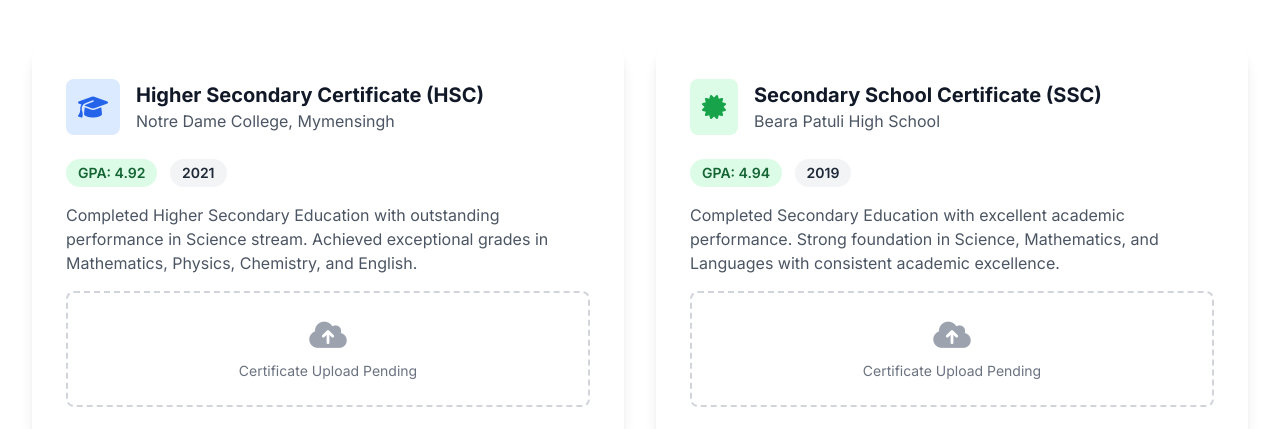
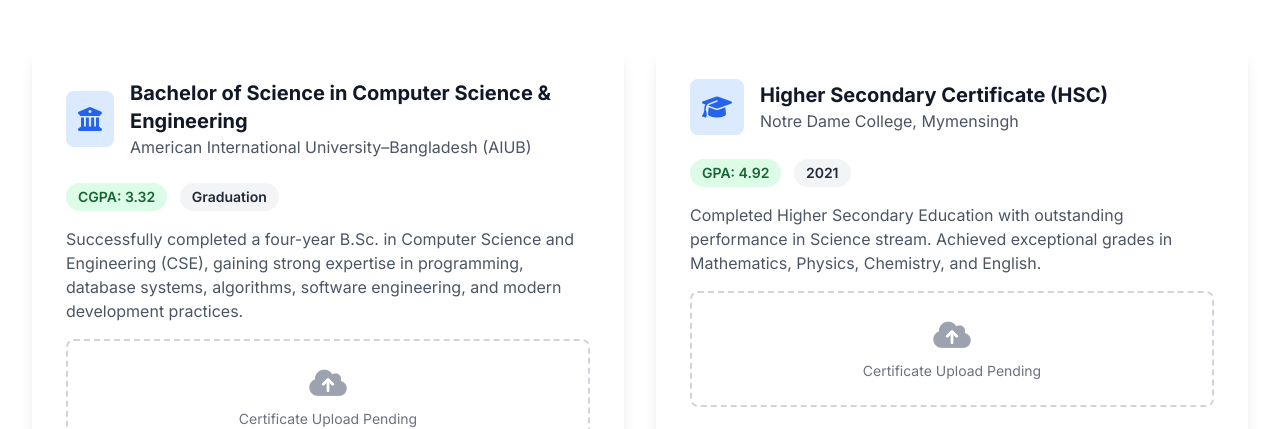
Before and after one commit to yasinarafatnafis/Eportfolio2, a plain HTML site: page certificates.html in a window 1280 px wide. Shown: the part 527-956 px from the top of the page. Drawn offline with nearby package versions, Linux system fonts and the light colour scheme.

Commit message:
Add Bachelor of Science certificate card
Added a new certificate card for Bachelor of Science in Computer Science & Engineering, including details about the university, CGPA, and a placeholder for certificate upload.

```diff
--- a/certificates.html
+++ b/certificates.html
@@ -122,6 +122,37 @@
             </div>
 
             <div class="grid grid-cols-1 md:grid-cols-2 gap-8">
+                <div class="certificate-card bg-white p-8 rounded-2xl shadow-lg">
+    <div class="flex items-center space-x-4 mb-6">
+        <div class="bg-blue-100 p-3 rounded-lg">
+            <i class="fas fa-university text-2xl text-blue-600"></i>
+        </div>
+        <div>
+            <h3 class="text-xl font-bold text-gray-900">Bachelor of Science in Computer Science & Engineering</h3>
+            <p class="text-gray-600">American International University–Bangladesh (AIUB)</p>
+        </div>
+    </div>
+
+    <div class="mb-4">
+        <span class="inline-block bg-green-100 text-green-800 px-3 py-1 rounded-full text-sm font-semibold">
+            CGPA: 3.32
+        </span>
+        <span class="inline-block bg-gray-100 text-gray-800 px-3 py-1 rounded-full text-sm font-semibold ml-2">
+            Graduation
+        </span>
+    </div>
+
+    <p class="text-gray-600 mb-4">
+        Successfully completed a four-year B.Sc. in Computer Science and Engineering (CSE),
+        gaining strong expertise in programming, database systems, algorithms, software engineering, and modern development practices.
+    </p>
+
+    <div class="upload-placeholder p-6 rounded-lg text-center">
+        <i class="fas fa-cloud-upload-alt text-3xl text-gray-400 mb-2"></i>
+        <p class="text-gray-500 text-sm">Certificate Upload Pending</p>
+    </div>
+</div>
+
                 <div class="certificate-card bg-white p-8 rounded-2xl shadow-lg">
                     <div class="flex items-center space-x-4 mb-6">
                         <div class="bg-blue-100 p-3 rounded-lg">
```
